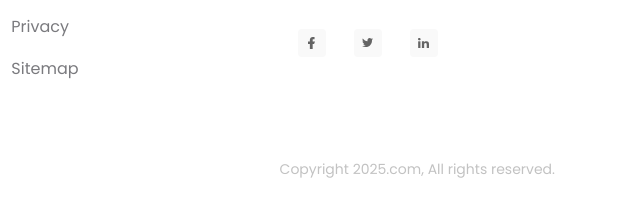
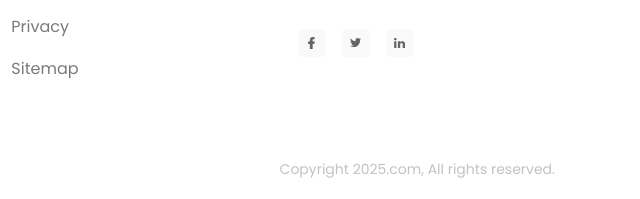
Before and after one commit to Nhat-John/project-01, a plain HTML site: page index.html in a window 1280 px wide. Shown: the part 4135-4334 px from the top of the page, 640-1280 px from the left. Drawn offline with Linux system fonts and the light colour scheme.

Commit message:
Debug the footer's social medias

```diff
--- a/assets/css/styles.css
+++ b/assets/css/styles.css
@@ -581,9 +581,12 @@ a {
     background: #F9F9F9;
     width: 28px;
     height: 28px;
-    margin-right: 28px;
     border-radius: 4px;
     transition: background .25s linear;
+}
+
+.footer .social-media a+a {
+    margin-left: 16px;
 }
 
 .footer .social-media a:hover {
```
